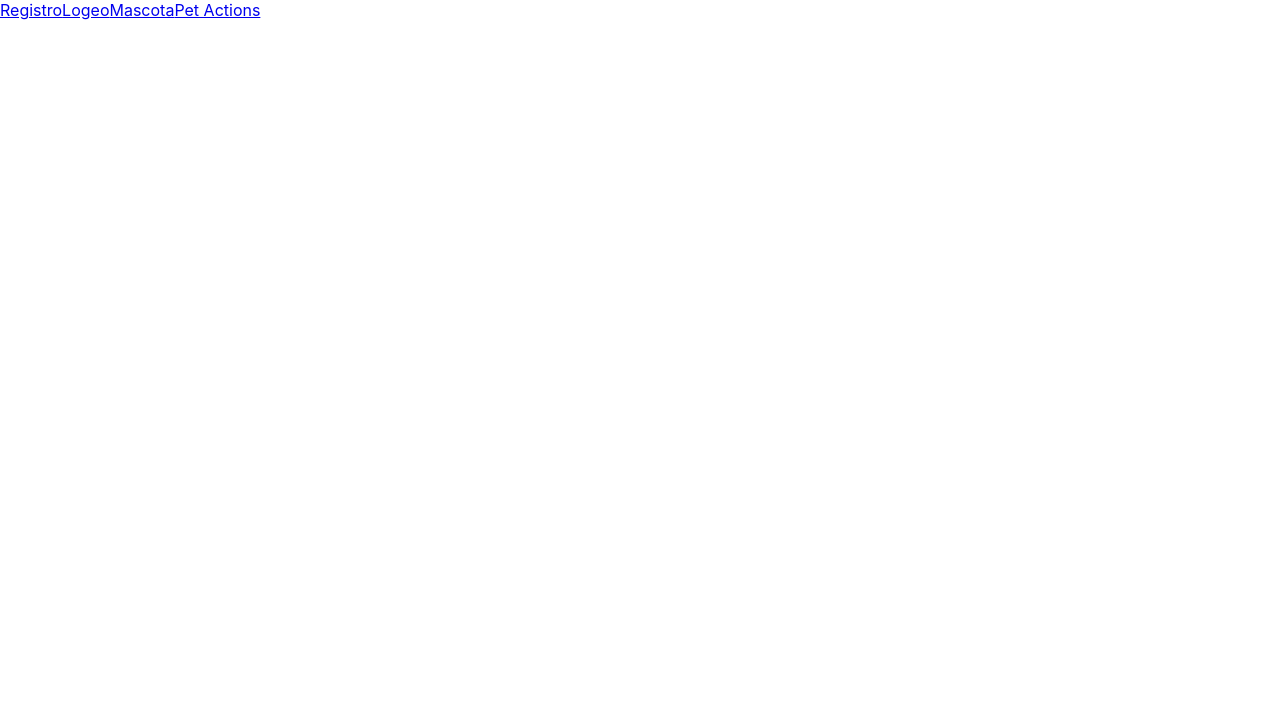
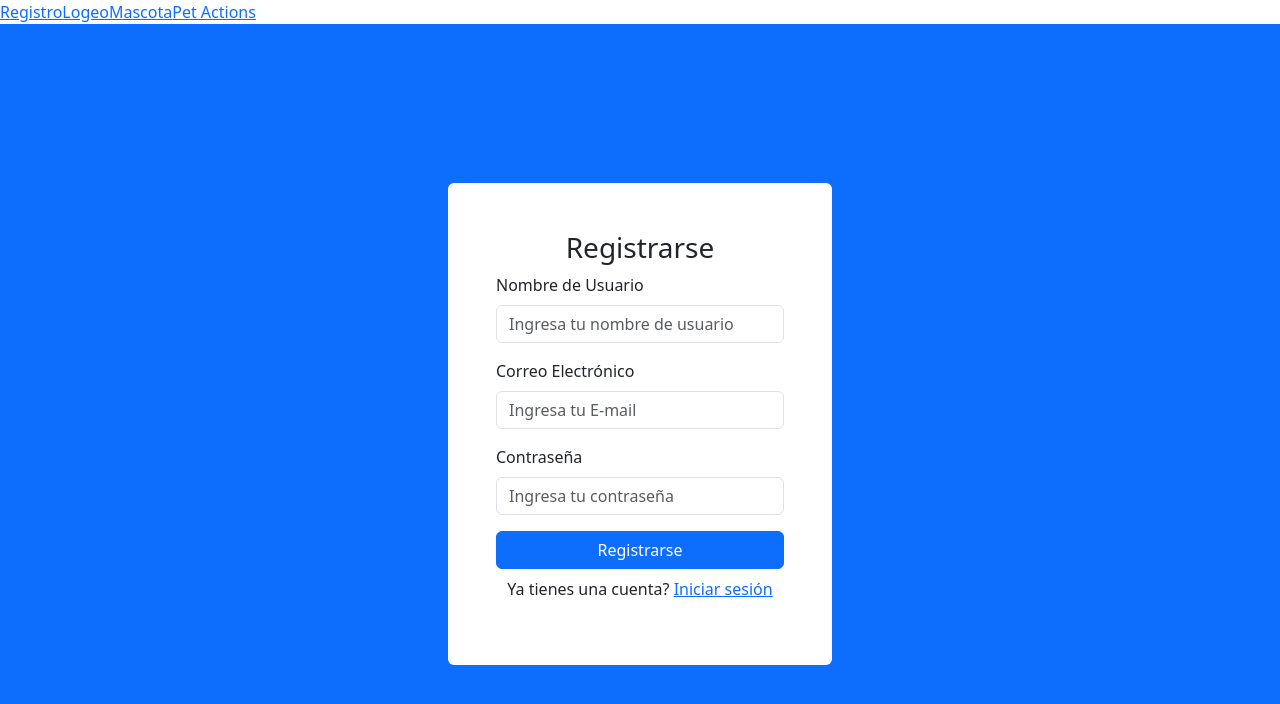
Before and after one commit to MatiGbbt/Intercarrera, a React (Create React App) app in the folder frontend/: page /register in a window 1280 px wide. Shown: the top 704 px of the page. Built offline with nearby package versions, Linux system fonts and the light colour scheme.

Commit message:
Login y register listos

```diff
--- a/frontend/package.json
+++ b/frontend/package.json
@@ -7,7 +7,9 @@
     "@testing-library/react": "^13.4.0",
     "@testing-library/user-event": "^13.5.0",
     "axios": "^1.7.7",
+    "bootstrap": "^5.3.3",
     "react": "^18.3.1",
+    "react-bootstrap": "^2.10.5",
     "react-dom": "^18.3.1",
     "react-router-dom": "^6.26.2",
     "react-scripts": "5.0.1",
--- a/frontend/src/App.js
+++ b/frontend/src/App.js
@@ -1,16 +1,17 @@
 import './App.css';
 import React from 'react';
-import { BrowserRouter as Router, Route, Routes, Link } from 'react-router-dom';
+import { BrowserRouter, Route, Routes, Link } from 'react-router-dom';
 import Register from './pages/Register';
 import Login from './pages/Login';
 import Pet from './pages/Pet';
 import PetActions from './pages/PetActions';
 import { ToastContainer } from 'react-toastify';
 import 'react-toastify/dist/ReactToastify.css';
+import 'bootstrap/dist/css/bootstrap.min.css';
 
 function App() {
   return (
-    <Router>
+    <BrowserRouter>
       <nav>
         <Link to="/register">Registro</Link>
         <Link to="/login">Logeo</Link>
@@ -18,13 +19,13 @@ function App() {
         <Link to="/pet-actions">Pet Actions</Link>
       </nav>
       <Routes>
-        <Route path='/register' component={Register}/>
-        <Route path='/login' component={Login}/>
-        <Route path='/pet' component={Pet}/>
-        <Route path="/pet-actions" component={PetActions} />
+        <Route path='/register' element={<Register />}/>
+        <Route path='/login' element={<Login />}/>
+        <Route path='/pet' element={<Pet />}/>
+        <Route path="/pet-actions" element={<PetActions />} />
       </Routes>
       <ToastContainer />
-    </Router>
+    </BrowserRouter>
   );
 }
 
--- a/frontend/src/pages/Login.js
+++ b/frontend/src/pages/Login.js
@@ -1,32 +1,116 @@
 import React, { useState } from 'react';
 import { loginUser } from '../services/api';
 import { useNavigate } from 'react-router-dom';
-import { useAuth } from '../context/AuthContext';
+//import { useAuth } from '../context/AuthContext';
 import { toast } from 'react-toastify';
+import '../style.css';
+import Form from 'react-bootstrap/Form';
+import Button from 'react-bootstrap/Button';
+import Col from 'react-bootstrap/Col';
+import Row from 'react-bootstrap/Row';
+
 
 const Login = () => {
     const [email, setEmail] = useState('');
     const [password, setPassword] = useState('');
-    const { login } = useAuth();
+    const [validated, setValidated] = useState(false);
+    //const { login } = useAuth();
     const navigate = useNavigate();
 
     const handleSubmit = async (e) => {
+        const form = e.currentTarget;
         e.preventDefault();
-        try {
-            const response = await loginUser({ email, password });
-            console.log('Login exitoso:', response.data);
-            navigate('/pet');
-        } catch (error) {
-            toast.error('Error en el login:', error.response.data);
+
+        // verificamos si el formulario es válido
+        if (form.checkValidity() === false) {
+            e.stopPropagation();
+        } else {
+            try {
+                const response = await loginUser({ email, password });
+
+                //validamos que la respuesta tenga datos
+                if (response && response.data) {
+                    console.log('Login exitoso:', response.data);
+                    toast.success('Login exitoso! Redirigiendo...', {autoClose: 2000});
+                    setTimeout(() => {
+                        navigate('/pet'); // Redirige después de 2 segundos
+                    }, 2700);
+                } else {
+                    //Si no hay datos en la respuesta, mostramos error
+                    toast.error('Error en el login: Respuesta inválida del servidor');
+                }
+
+            } catch (error) {
+                //manejamos error del back o de la conexion
+                if (error.response && error.response.data) {
+                    toast.error('Error en el login:', error.response.data.message);
+                } else {
+                    toast.error('Error en el login: No se pudo conectar con el servidor');
+                }
+
+            }
         }
+
+        setValidated(true);
     };
 
     return (
-        <form onSubmit={handleSubmit}>
-            <input type="email" placeholder="Email" onChange={(e) => setEmail(e.target.value)} />
-            <input type="password" placeholder="Password" onChange={(e) => setPassword(e.target.value)} />
-            <button type="submit">Login</button>
-        </form>
+        <div className='login template d-flex justify-content-center align-items-center vh-100 bg-primary'>
+            <div className='form_container p-5 rounded bg-white'>
+                <Form noValidate validated={validated} onSubmit={handleSubmit}>
+                    <h3 className='text-center'>Iniciar Sesión</h3>
+
+                    <Row className='mb-3'>
+                        <Form.Group as={Col} controlId='validationEmail'>
+                            <Form.Label>Correo Electrónico</Form.Label>
+                            <Form.Control
+                                type='email'
+                                placeholder='Ingresa tu E-mail'
+                                className='form-control'
+                                value={email}
+                                onChange={(e) => setEmail(e.target.value)}
+                                required
+                            />
+                            <Form.Control.Feedback>Perfecto! :D</Form.Control.Feedback>
+                            <Form.Control.Feedback type='invalid'>
+                                Por favor ingresa un e-mail válido.
+                            </Form.Control.Feedback>
+                        </Form.Group>
+                    </Row>
+
+                    <Row className='mb-3'>
+                        <Form.Group as={Col} controlId='validationEmail'>
+                            <Form.Label>Contraseña</Form.Label>
+                            <Form.Control
+                                type='password'
+                                placeholder='Ingresa tu contraseña'
+                                className='form-control'
+                                value={password}
+                                onChange={(e) => setPassword(e.target.value)}
+                                required
+                            />
+                            <Form.Control.Feedback>Perfecto! :D</Form.Control.Feedback>
+                            <Form.Control.Feedback type='invalid'>
+                                La contraseña es requerida.
+                            </Form.Control.Feedback>
+                        </Form.Group>
+                    </Row>
+
+                    <div className='d-grid'>
+                        <Button type='submit' className='btn btn-primary'>
+                            Iniciar Sesión
+                        </Button>
+                    </div>
+
+                    <p className='text-center mt-2'>
+                       No tienes una cuenta?<a href="/register" className='ms-2'>Registrarse</a>
+                    </p>
+
+                </Form>
+            </div>
+        </div>
+
+
     );
 };
 
--- a/frontend/src/pages/Register.js
+++ b/frontend/src/pages/Register.js
@@ -1,29 +1,119 @@
 import React, { useState } from 'react';
 import { registerUser } from '../services/api';
+import { useNavigate } from 'react-router-dom';
 import { toast } from 'react-toastify';
+import Form from 'react-bootstrap/Form';
+import Button from 'react-bootstrap/Button';
+import Col from 'react-bootstrap/Col';
+import Row from 'react-bootstrap/Row';
 
 const Register = () => {
     const [username, setUsername] = useState('');
     const [email, setEmail] = useState('');
     const [password, setPassword] = useState('');
+    const [validated, setValidated] = useState(false);
+    const navigate = useNavigate();
 
     const handleSubmit = async (e) => {
+        const form = e.currentTarget;
         e.preventDefault();
-        try {
-            const response = await registerUser({ username, email, password });
-            console.log('Registro exitoso:', response.data);
-        } catch (error) {
-            toast.error('Error en el registro:', error.response.data);
+
+        if (form.checkValidity() === false) {
+            e.stopPropagation();
+        } else {
+            try {
+                const response = await registerUser({ username, email, password });
+
+                if (response && response.data) {
+                    console.log('Registro exitoso:', response.data);
+                    toast.success('Registro exitoso! Redirigiendo...', {autoClose: 2000});
+                    setTimeout(() => {
+                        navigate('/login'); // Redirige después de 2 segundos
+                    }, 2700);
+                } else {
+                    toast.error('Error en el registro: Respuesta inválida del servidor');
+                }
+            } catch (error) {
+                if (error.response && error.response.data) {
+                    toast.error('Error en el registro:', error.response.data.message);
+                } else {
+                    toast.error('Error en el registro: No se pudo conectar con el servidor');
+                }
+            }
         }
+
+        setValidated(true);
     };
 
     return (
-        <form onSubmit={handleSubmit}>
-            <input type="text" placeholder="Username" onChange={(e) => setUsername(e.target.value)} />
-            <input type="email" placeholder="Email" onChange={(e) => setEmail(e.target.value)} />
-            <input type="password" placeholder="Password" onChange={(e) => setPassword(e.target.value)} />
-            <button type="submit">Register</button>
-        </form>
+        <div className='register template d-flex justify-content-center align-items-center vh-100 bg-primary'>
+            <div className='form_container p-5 rounded bg-white'>
+                <Form noValidate validated={validated} onSubmit={handleSubmit}>
+                    <h3 className='text-center'>Registrarse</h3>
+
+                    <Row className='mb-3'>
+                        <Form.Group as={Col} controlId='validationUsername'>
+                            <Form.Label>Nombre de Usuario</Form.Label>
+                            <Form.Control
+                                type='text'
+                                placeholder='Ingresa tu nombre de usuario'
+                                value={username}
+                                onChange={(e) => setUsername(e.target.value)}
+                                required
+                            />
+                            <Form.Control.Feedback>Perfecto! :D</Form.Control.Feedback>
+                            <Form.Control.Feedback type='invalid'>
+                                Por favor ingresa un nombre de usuario.
+                            </Form.Control.Feedback>
+                        </Form.Group>
+                    </Row>
+
+                    <Row className='mb-3'>
+                        <Form.Group as={Col} controlId='validationEmail'>
+                            <Form.Label>Correo Electrónico</Form.Label>
+                            <Form.Control
+                                type='email'
+                                placeholder='Ingresa tu E-mail'
+                                value={email}
+                                onChange={(e) => setEmail(e.target.value)}
+                                required
+                            />
+                            <Form.Control.Feedback>Perfecto! :D</Form.Control.Feedback>
+                            <Form.Control.Feedback type='invalid'>
+                                Por favor ingresa un e-mail válido.
+                            </Form.Control.Feedback>
+                        </Form.Group>
+                    </Row>
+
+                    <Row className='mb-3'>
+                        <Form.Group as={Col} controlId='validationPassword'>
+                            <Form.Label>Contraseña</Form.Label>
+                            <Form.Control
+                                type='password'
+                                placeholder='Ingresa tu contraseña'
+                                value={password}
+                                onChange={(e) => setPassword(e.target.value)}
+                                required
+                            />
+                            <Form.Control.Feedback>Perfecto! :D</Form.Control.Feedback>
+                            <Form.Control.Feedback type='invalid'>
+                                La contraseña es requerida.
+                            </Form.Control.Feedback>
+                        </Form.Group>
+                    </Row>
+
+                    <div className='d-grid'>
+                        <Button type='submit' className='btn btn-primary'>
+                            Registrarse
+                        </Button>
+                    </div>
+
+                    <p className='text-center mt-2'>
+                        Ya tienes una cuenta? <a href='/login'>Iniciar sesión</a>
+                    </p>
+                </Form>
+            </div>
+        </div>
     );
 
 };
--- a/frontend/src/services/api.js
+++ b/frontend/src/services/api.js
@@ -1,6 +1,6 @@
 import axios from 'axios';
 
-const API_URL = 'http://localhost:6500/api'; // Cambia esto según tu configuración
+const API_URL = 'http://localhost:4000/api'; // Cambia esto según tu configuración
 
 // Registrar
 export const registerUser = async (userData) => {
--- /dev/null
+++ b/frontend/src/style.css
@@ -0,0 +1,15 @@
+.form_container {
+    width: 30%;
+}
+
+@media screen and (max-width: 1000px) {
+    .form_container {
+        width: 45%;
+    }
+}
+
+@media screen and (max-width: 700px) {
+    .form_container {
+        width: 65%;
+    }
+}
```
Also changed, not shown: frontend/src/index.js (+5 -8 lines), frontend/src/setupTests.js (deleted, +0 -5 lines), 2 other files (tests, documents, lock files or other folders).
